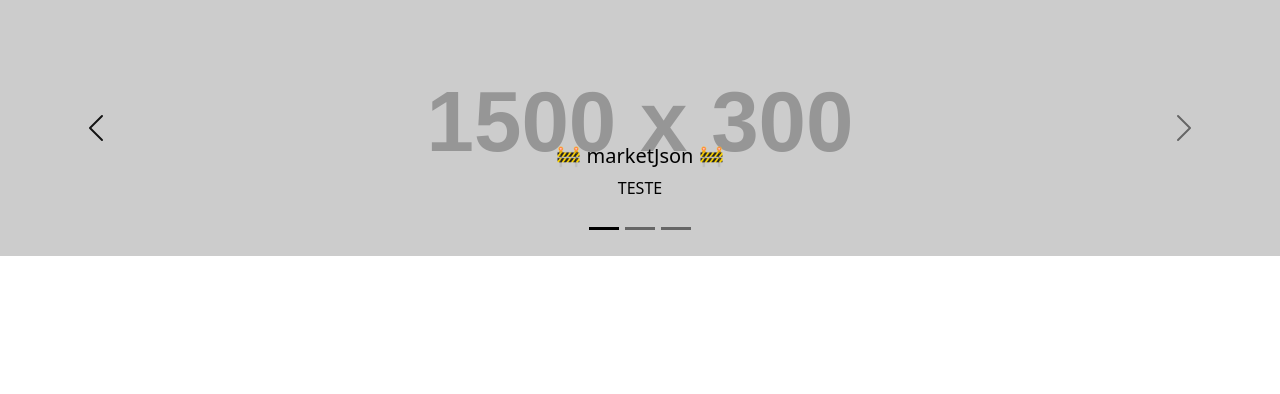
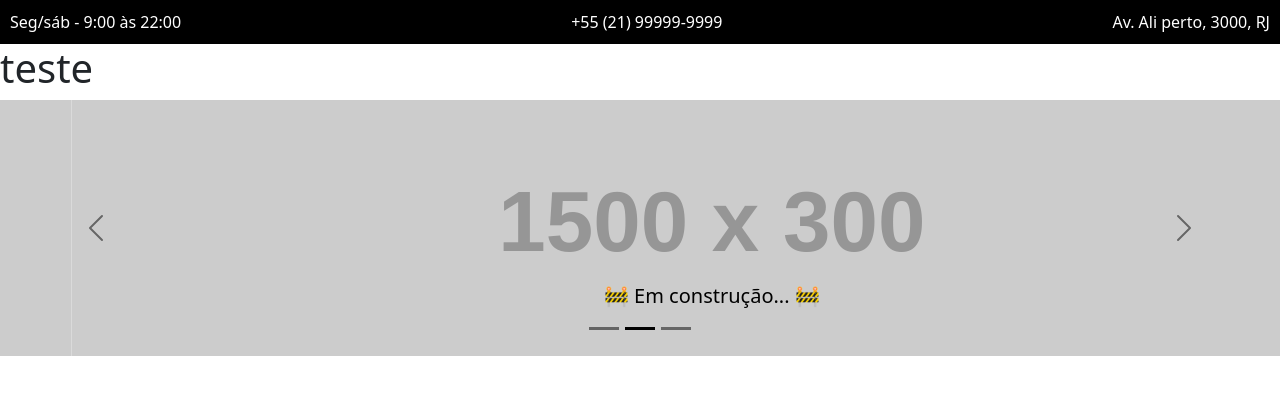
Before and after one commit to nobrupsiq/Projetos-finais-CASE2, a React (Vite) app: page / in a window 1280 px wide. Shown: the top 394 px of the page. Built offline with nearby package versions, Linux system fonts and the light colour scheme.

Commit message:
horario de funcionamento

```diff
--- /dev/null
+++ b/src/assets/css/horario.css
@@ -0,0 +1,13 @@
+p {
+    margin: 0;
+    padding: 0;
+}
+
+.horario {
+    display: flex;
+    justify-content: space-between;
+    align-items: center;
+    background: #000;
+    color: #fff;
+    padding: 10px
+}
--- /dev/null
+++ b/src/components/Horario.jsx
@@ -0,0 +1,13 @@
+import '../assets/css/horario.css'
+
+function Horario() {
+    return (
+        <div className='horario'>
+            <p>Seg/sáb - 9:00 às 22:00</p>
+            <p>+55 (21) 99999-9999</p>
+            <p>Av. Ali perto, 3000, RJ</p>
+        </div>
+    )
+}
+
+export default Horario
--- /dev/null
+++ b/src/components/Menu.jsx
@@ -0,0 +1,9 @@
+import '../assets/css/menu.css'
+
+function Menu() {
+  return (
+    <h1>teste</h1>
+  )
+}
+
+export default Menu
--- a/src/pages/Home.jsx
+++ b/src/pages/Home.jsx
@@ -1,8 +1,12 @@
 import Banner from "../components/Banner";
+import Horario from "../components/Horario";
+import Menu from "../components/Menu";
 
 function Home() {
   return (
     <>
+      <Horario />
+      <Menu />
       <Banner />
     </>
   );
```
Also changed, not shown: src/assets/css/menu.css (added).
